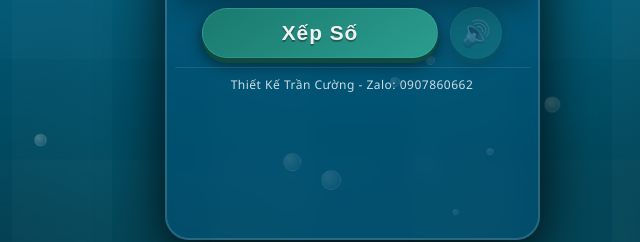
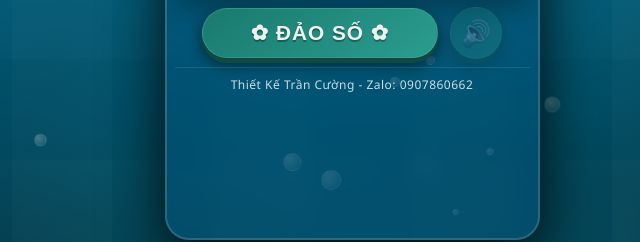
Before and after one commit to TranCuongQ4/bangxepso, a plain HTML site: page index.html in a window 1280 px wide. Shown: the part 494-736 px from the top of the page, 288-928 px from the left. Drawn offline with Linux system fonts and the light colour scheme.

Commit message:
Add files via upload

```diff
--- a/index.html
+++ b/index.html
@@ -49,7 +49,7 @@
     <!-- nút xếp số và nhạc -->
     <div class="action-area">
       <div class="button-group">
-        <button class="btn-shuffle" id="shuffleBtn">Xếp Số</button>
+        <button class="btn-shuffle" id="shuffleBtn">✿ ĐẢO SỐ ✿</button>
         <button class="btn-music" id="musicBtn">🔊</button>
       </div>
     </div>
```
